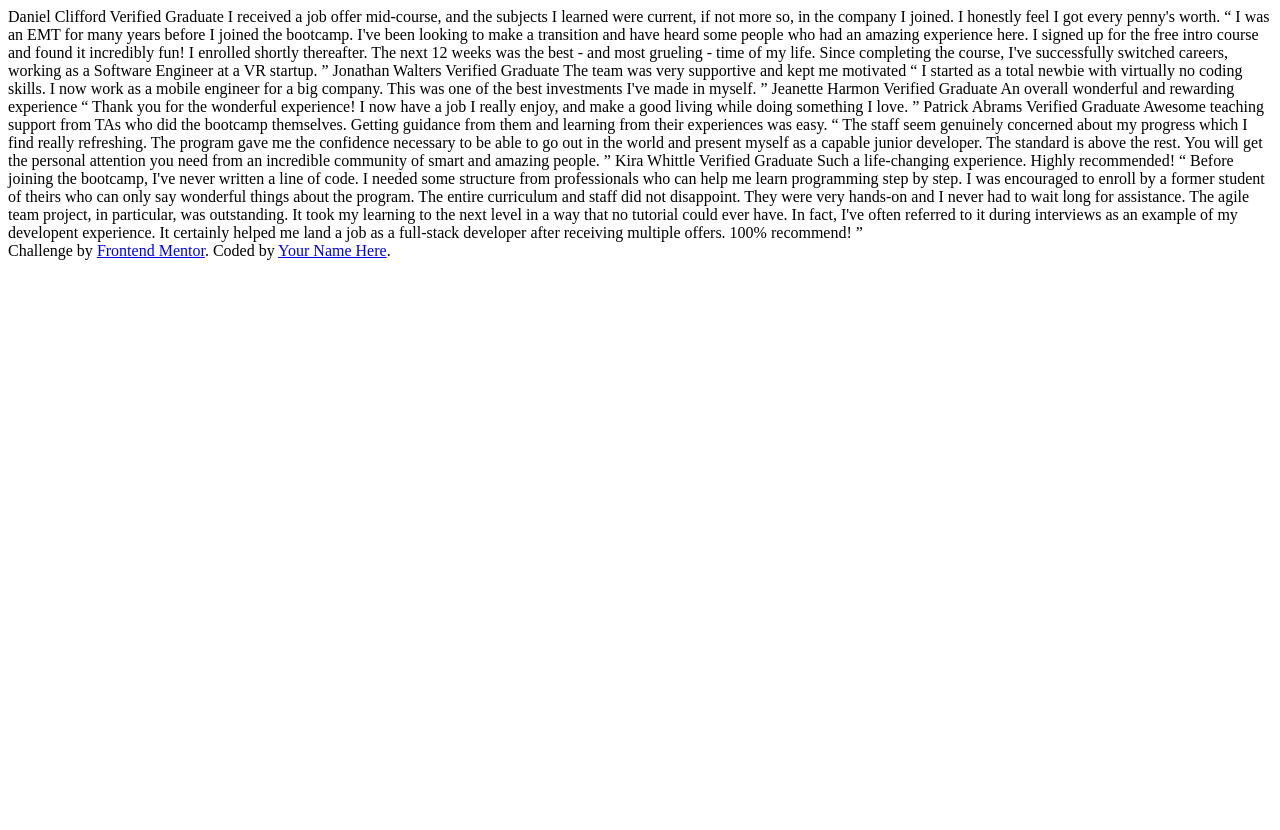
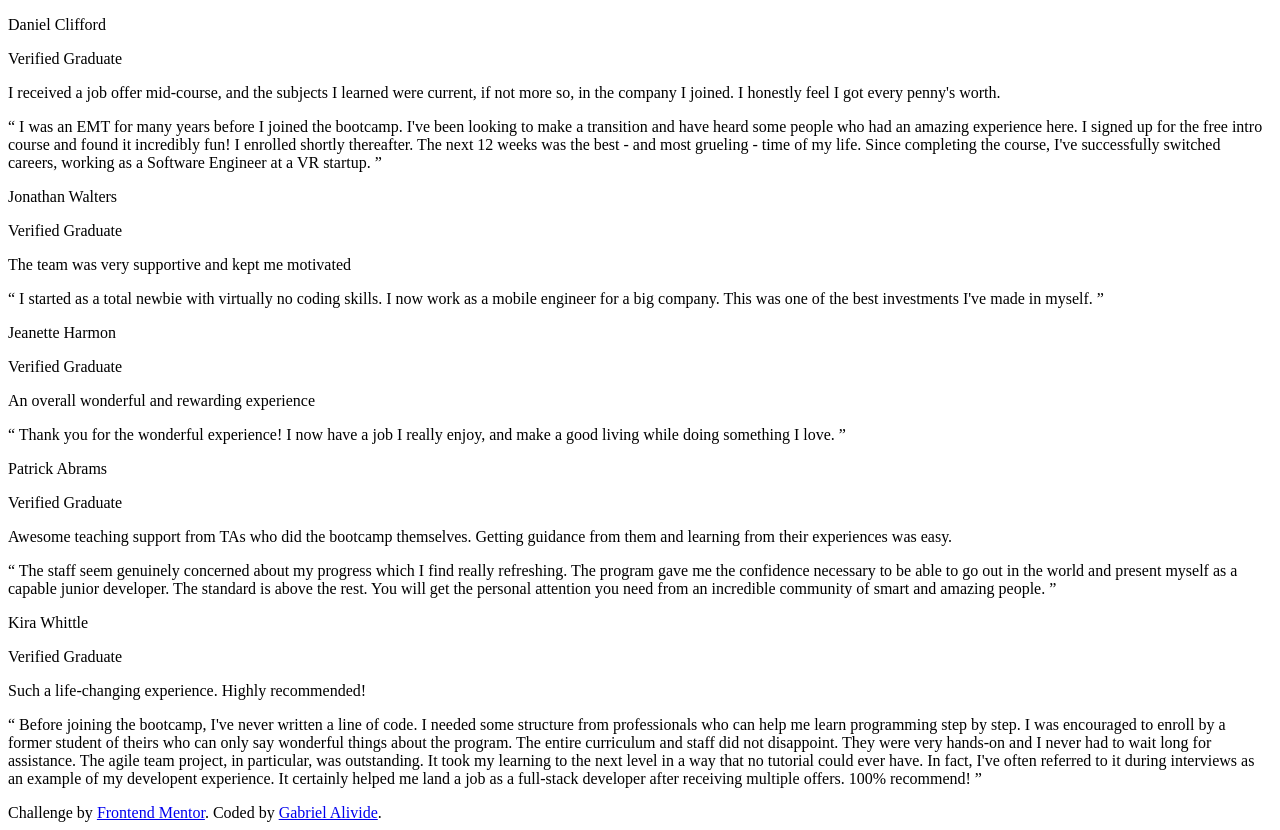
Before and after one commit to Laoluwapo/testimonials-grid-section, a plain HTML site: page index.html in a window 1280 px wide. Before the commit the page ends 800 px from the top, so only its background shows below. Drawn offline with Linux system fonts and the light colour scheme.

Commit message:
Add semantic tags to texts in html document.

```diff
--- a/css/style.css
+++ b/css/style.css
@@ -8,12 +8,11 @@ html {
     font-size: 62.5%;
 }
 
-
-
 .attribution {
     font-size: 11px;
     text-align: center;
 }
+
 .attribution a {
     color: hsl(228, 45%, 44%);
 }
--- a/index.html
+++ b/index.html
@@ -7,50 +7,69 @@
   <title>Frontend Mentor | Testimonials grid section</title>
 </head>
 <body>
-  Daniel Clifford
-  Verified Graduate
-
+  <section class="testimonials">
+    <article class="first-customer">
+      <div class="customer-profile">
+        <p class="customer-name">Daniel Clifford</p>
+        <p class="customer-badge">Verified Graduate</p>
+      </div>
+      <p class="main-testimonial">
         I received a job offer mid-course, and the subjects I learned were current, if not more so,
         in the company I joined. I honestly feel I got every penny's worth.
-
+      </p>
+      <p class="sub-testimonial">
         “ I was an EMT for many years before I joined the bootcamp. I've been looking to make a
         transition and have heard some people who had an amazing experience here. I signed up
         for the free intro course and found it incredibly fun! I enrolled shortly thereafter.
         The next 12 weeks was the best - and most grueling - time of my life. Since completing
         the course, I've successfully switched careers, working as a Software Engineer at a VR startup. ”
-
-  Jonathan Walters
-  Verified Graduate
-
-  The team was very supportive and kept me motivated
-
+      </p>
+    </article>
+    <article class="second-customer">
+      <div class="customer-profile">
+        <p class="customer-name">Jonathan Walters</p>
+        <p class="customer-badge">Verified Graduate</p>
+      </div>
+      <p class="main-testimonial">The team was very supportive and kept me motivated</p>
+      <p class="sub-testimonial">
         “ I started as a total newbie with virtually no coding skills. I now work as a mobile engineer
         for a big company. This was one of the best investments I've made in myself. ”
-
-  Jeanette Harmon
-  Verified Graduate
-
-  An overall wonderful and rewarding experience
-
+      </p>
+    </article>
+    <article class="third-customer">
+      <div class="customer-profile">
+        <p class="customer-name">Jeanette Harmon</p>
+        <p class="customer-badge">Verified Graduate</p>
+      </div>
+      <p class="main-testimonial">An overall wonderful and rewarding experience</p>
+      <p class="sub-testimonial">
         “ Thank you for the wonderful experience! I now have a job I really enjoy, and make a good living
         while doing something I love. ”
-
-  Patrick Abrams
-  Verified Graduate
-
+      </p>
+    </article>
+    <article class="fourth-customer">
+      <div class="customer-profile">
+        <p class="customer-name">Patrick Abrams</p>
+        <p class="customer-badge">Verified Graduate</p>
+      </div>
+      <p class="main-testimonial">
         Awesome teaching support from TAs who did the bootcamp themselves. Getting guidance from them and
         learning from their experiences was easy.
-
+      </p>
+      <p class="sub-testimonial">
         “ The staff seem genuinely concerned about my progress which I find really refreshing. The program
         gave me the confidence necessary to be able to go out in the world and present myself as a capable
         junior developer. The standard is above the rest. You will get the personal attention you need from
         an incredible community of smart and amazing people. ”
-
-  Kira Whittle
-  Verified Graduate
-
-  Such a life-changing experience. Highly recommended!
-
+      </p>
+    </article>
+    <article class="fifth-customer">
+      <div class="customer-profile">
+        <p class="customer-name">Kira Whittle</p>
+        <p class="customer-badge">Verified Graduate</p>
+      </div>
+      <p class="main-testimonial">Such a life-changing experience. Highly recommended!</p>
+      <p class="sub-testimonial">
         “ Before joining the bootcamp, I've never written a line of code. I needed some structure from
         professionals who can help me learn programming step by step. I was encouraged to enroll by a former
         student of theirs who can only say wonderful things about the program. The entire curriculum and staff
@@ -59,10 +78,12 @@
         could ever have. In fact, I've often referred to it during interviews as an example of my developent
         experience. It certainly helped me land a job as a full-stack developer after receiving multiple offers.
         100% recommend! ”
-
+      </p>
+    </article>
+  </section>
   <div class="attribution">
     Challenge by <a href="https://www.frontendmentor.io?ref=challenge" target="_blank">Frontend Mentor</a>.
-    Coded by <a href="#">Your Name Here</a>.
+    Coded by <a target="_blank" href="https://twitter.com/laoluwaapo">Gabriel Alivide</a>.
   </div>
 </body>
 </html>
```
Lines whose indentation alone changed are shown as unchanged.
